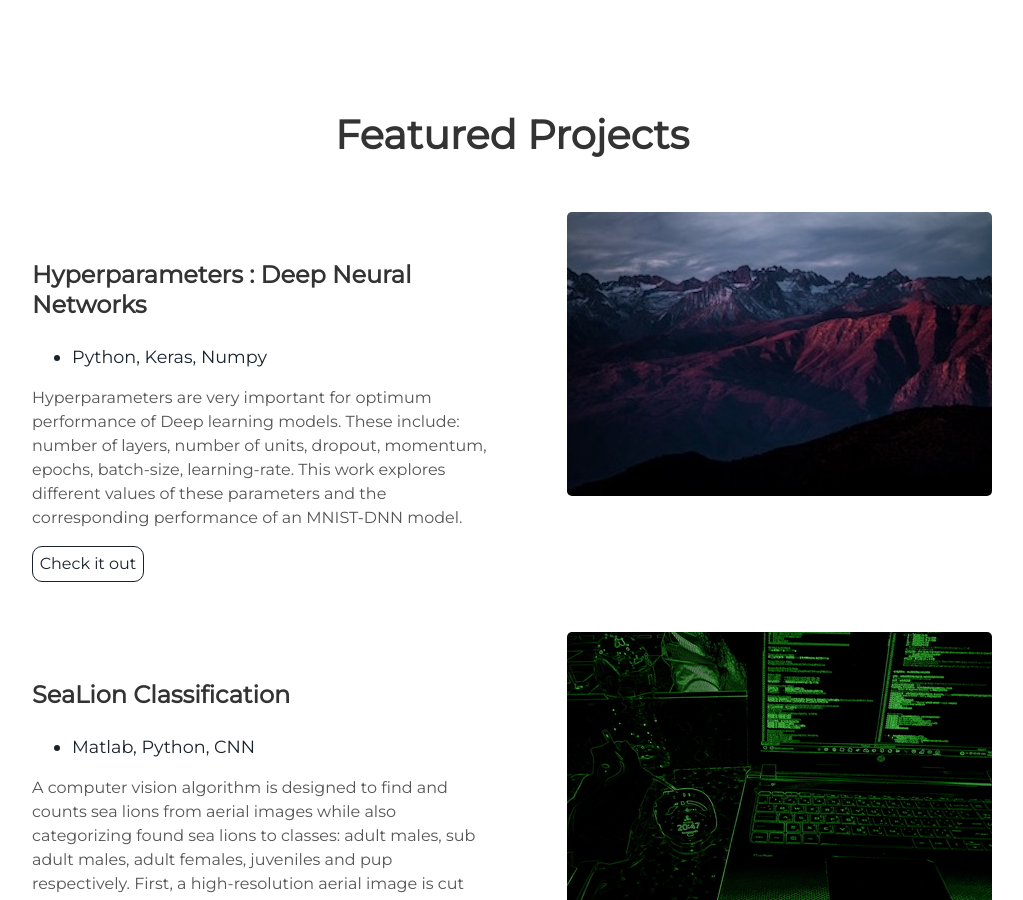
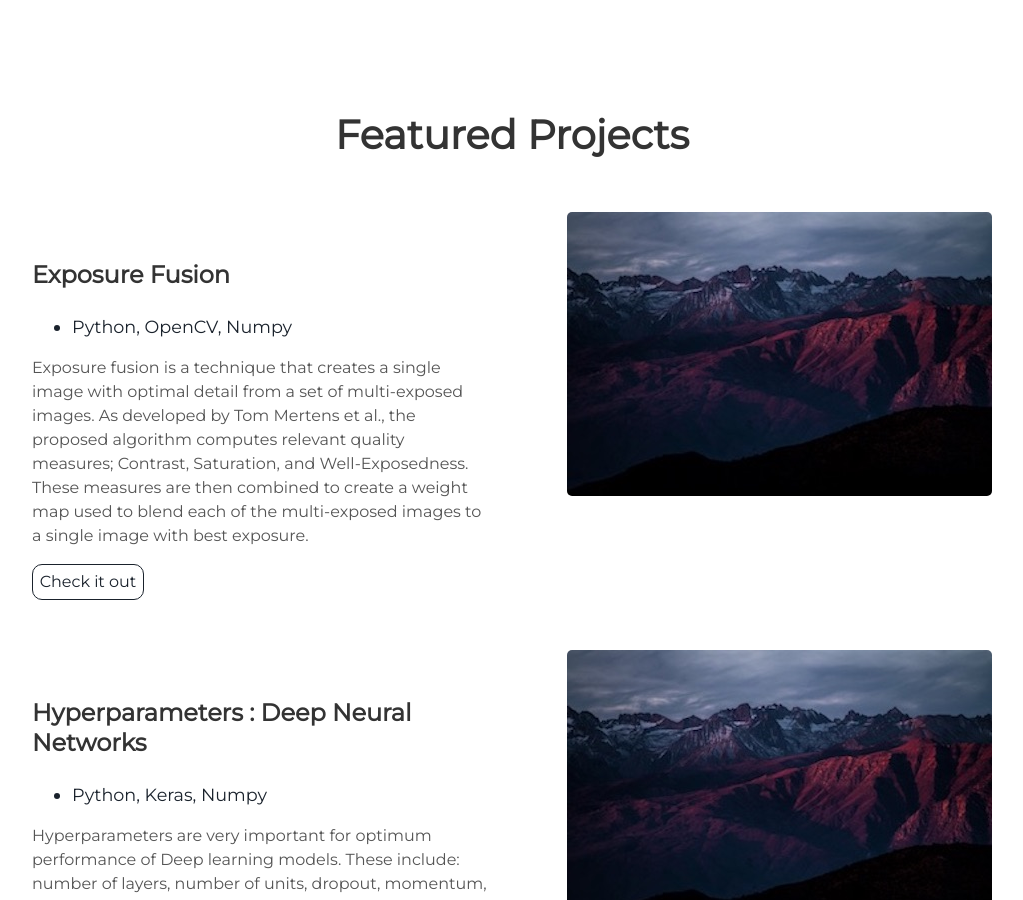
Before and after one commit to kbmajeed/kbmajeed.github.io, a Jekyll site: the page built from index.html, in a window 1280 px wide and 900 px high, scrolled down 1455 px. Shown: the whole window, without its empty margins (128-1151 px from the left). Built offline with Jekyll 4.4.1, drawn with Linux system fonts in a browser that asks for light colours.

Commit message:
Update projects.html

```diff
--- a/_includes/projects.html
+++ b/_includes/projects.html
@@ -1,7 +1,22 @@
 <div class="user-details">
   <h1> Featured Projects </h1>
 </div>
-
+<div class="user-projects">
+  <div class="images-right">
+    <img alt="mountains" src="{{ "/assets/img/mountains.jpg" | prepend: site.baseurl }}" />
+  </div>
+  <div class="contents">
+    <h3> Exposure Fusion </h3>
+    <ul>
+      <li> Python, OpenCV, Numpy </li>
+    </ul>
+    <p>Exposure fusion is a technique that creates a single image with optimal detail from a set of multi-exposed images.
+        As developed by Tom Mertens et al., the proposed algorithm computes relevant quality measures; Contrast, Saturation, and Well-Exposedness.
+These measures are then combined to create a weight map used to blend each of the multi-exposed images to a single image with best exposure.
+</p>
+    <a class="project-link" href="https://github.com/kbmajeed/SeaLionVision">Check it out</a>
+  </div>
+</div>
 
 <div class="user-projects">
   <div class="images-right">
```
